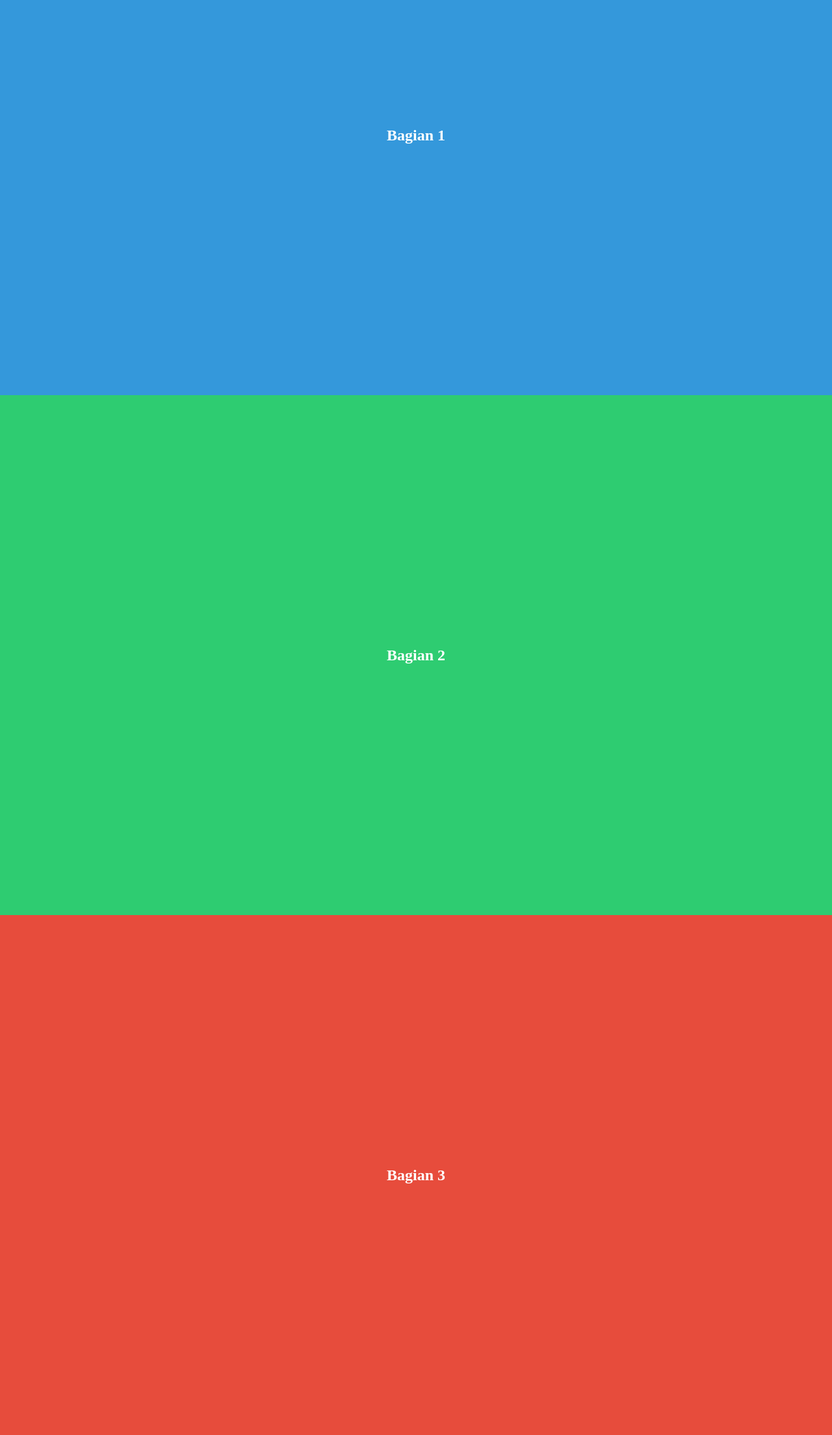
After one commit to HaqqiLucky/DataScience-Django, a Django app: page /test/ in a window 1280 px wide. The commit adds this page. Shown: the part 192-2400 px from the top of the page at 65% size. Run offline with Django 5.2, Linux system fonts and the light colour scheme.

```diff
--- a/statistic/statistic/urls.py
+++ b/statistic/statistic/urls.py
@@ -24,6 +24,7 @@ from django.conf import settings
 urlpatterns = [
     path('admin/', admin.site.urls),
     path('', views.homepage),
+    path('test/', views.test),
     path('links/', include('links.urls')),
     path('markdownx/', include(markdownx_urls))
 
--- a/statistic/statistic/views.py
+++ b/statistic/statistic/views.py
@@ -15,3 +15,6 @@ def homepage(request) :
     }
 
     return render(request, 'home.html', tanggal )
+
+def test(request):
+    return render(request,'test.html')
--- /dev/null
+++ b/statistic/templates/test.html
@@ -0,0 +1,44 @@
+<!DOCTYPE html>
+<html lang="id">
+<head>
+    <meta charset="UTF-8">
+    <meta name="viewport" content="width=device-width, initial-scale=1.0">
+    <title>Bagian Bertumpuk</title>
+    <style>
+        * {
+            margin: 0;
+            padding: 0;
+            box-sizing: border-box;
+        }
+
+        .section {
+            min-height: 100vh; /* Setiap bagian punya tinggi minimal 100% viewport */
+            display: flex;
+            justify-content: center;
+            align-items: center;
+            font-size: 24px;
+            font-weight: bold;
+            color: white;
+        }
+
+        .section-1 {
+            background-color: #3498db; /* Warna biru */
+        }
+
+        .section-2 {
+            background-color: #2ecc71; /* Warna hijau */
+        }
+
+        .section-3 {
+            background-color: #e74c3c; /* Warna merah */
+        }
+    </style>
+</head>
+<body>
+
+    <div class="section section-1">Bagian 1</div>
+    <div class="section section-2">Bagian 2</div>
+    <div class="section section-3">Bagian 3</div>
+
+</body>
+</html>
```
Also changed, not shown: statistic/static/css/style.css (+110 -0 lines), statistic/templates/layout.html (+24 -7 lines).
